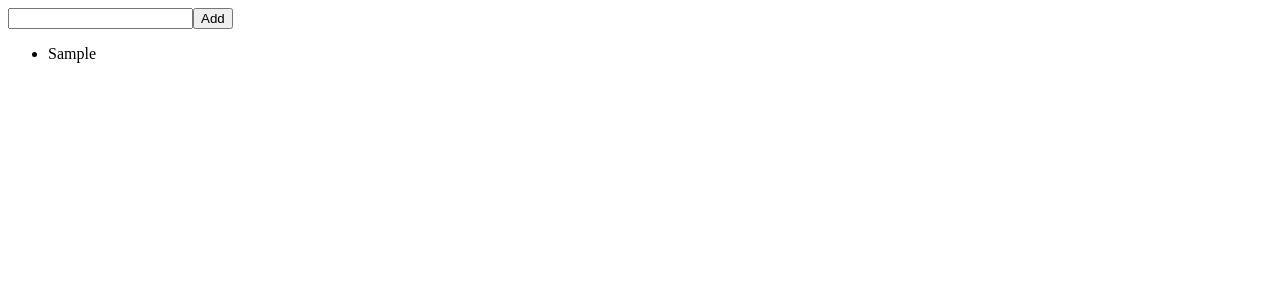
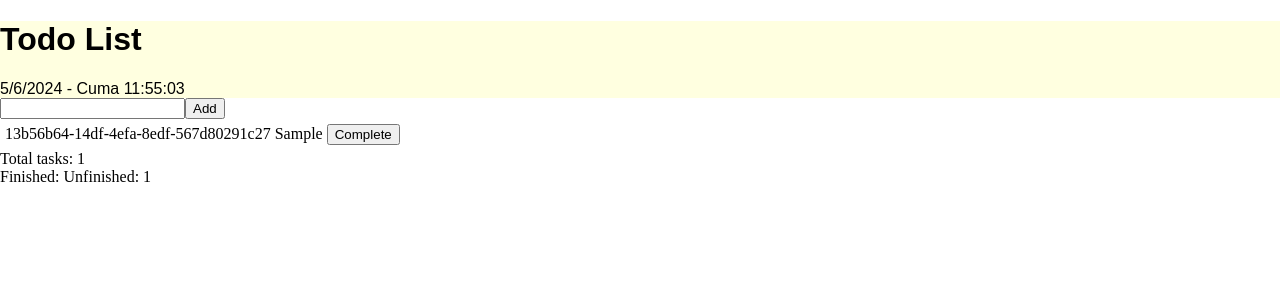
Before and after one commit to TalhaPekdemir/learning-react, a React (Vite) app in the folder v18/02-ToDoApp/todoapp/: page / in a window 1280 px wide. Both pictures are taken after typing "Sample" into the empty fields and a click on the button "Add". Shown: the top 300 px of the page. Built offline with nearby package versions, Linux system fonts and the light colour scheme.

Commit message:
added todo components

```diff
--- a/v18/02-ToDoApp/todoapp/index.html
+++ b/v18/02-ToDoApp/todoapp/index.html
@@ -4,6 +4,7 @@
 <head>
   <meta charset="UTF-8" />
   <meta name="viewport" content="width=device-width, initial-scale=1.0" />
+  <link rel="stylesheet" href="style.css">
   <title>Vite + React</title>
 </head>
 
--- a/v18/02-ToDoApp/todoapp/src/App.jsx
+++ b/v18/02-ToDoApp/todoapp/src/App.jsx
@@ -1,8 +1,10 @@
+import Header from "./components/Header";
 import ToDo from "./components/ToDo";
 
 function App() {
   return (
     <div>
+      <Header />
       <ToDo />
     </div>
   );
--- /dev/null
+++ b/v18/02-ToDoApp/todoapp/src/components/Header.jsx
@@ -0,0 +1,54 @@
+import React, { useState } from "react";
+import styles from "./Header.module.css";
+
+export default function Header() {
+  const [date, setDate] = useState("");
+
+  var d = new Date();
+
+  setInterval(updateDate, 1000);
+
+  function convertToDayString(dayNumber) {
+    var result =
+      dayNumber == 1
+        ? "Pazartesi"
+        : dayNumber == 2
+        ? "Salı"
+        : dayNumber == 3
+        ? "Çarşamba"
+        : dayNumber == 4
+        ? "Perşembe"
+        : dayNumber == 5
+        ? "Cuma"
+        : dayNumber == 6
+        ? "Cumartesi"
+        : dayNumber == 7
+        ? "Pazar"
+        : "Invalid day of time";
+
+    return result;
+  }
+
+  function formatSeconds(seconds) {
+    if (seconds.toString().length < 2) return `0${seconds}`;
+
+    return seconds;
+  }
+
+  function updateDate() {
+    setDate(
+      `${d.getUTCDay()}/${d.getUTCMonth()}/${d.getFullYear()} - ${convertToDayString(
+        d.getUTCDay()
+      )} ${d.getHours()}:${d.getUTCMinutes()}:${formatSeconds(
+        d.getUTCSeconds()
+      )}`
+    );
+  }
+
+  return (
+    <div className={styles.container}>
+      <h1>Todo List</h1>
+      <span>{date}</span>
+    </div>
+  );
+}
--- /dev/null
+++ b/v18/02-ToDoApp/todoapp/src/components/Header.module.css
@@ -0,0 +1,6 @@
+.container{
+    width: 100%;
+    margin: 0px;
+    font-family: Arial, Helvetica, sans-serif;
+    background-color: lightyellow;
+}
--- a/v18/02-ToDoApp/todoapp/src/components/ToDo.jsx
+++ b/v18/02-ToDoApp/todoapp/src/components/ToDo.jsx
@@ -1,32 +1,96 @@
 import { useState } from "react";
-import TodoListItem from "./TodoListItem";
+import styles from "./ToDo.module.css";
+import ToDoList from "./ToDoList";
 
 export default function ToDo() {
   const [todo, setTodo] = useState("");
   const [todoList, setTodoList] = useState([]);
 
+  // get total amount of todos
+  var totalTasks = todoList.length;
+
+  // get amount of finished todos
+  var finishedTasks = todoList.filter((item) => {
+    item.isCompleted == true;
+  });
+
+  // get amount of unfinished todos
+  var unfinishedTasks = totalTasks - finishedTasks;
+
+  // handler for add todo button
   function handleAddClick(e) {
     // prevent page refreshing
     e.preventDefault();
 
     // add todo from input to todoList
-    setTodoList([...todoList, todo]);
+    setTodoList([
+      ...todoList,
+      { id: crypto.randomUUID(), name: todo, isCompleted: false },
+    ]);
 
     // clear input field
     setTodo("");
   }
 
+  // works but noted that building another array might suffer performance
+  // TODO: benchmark both
+  // Benchmark result:
+  // Updating a todo takes less than a millisecond in both cases.
+  function completeTodoCallback(id) {
+    const startTime = Date.now();
+    // find the index of todo that needs updating
+    // const updateIndex = todoList.findIndex((todo) => todo.id === id);
+
+    // // change property of todo
+    // const updatedTodo = {
+    //   ...todoList[updateIndex],
+    //   isCompleted: !todoList[updateIndex].isCompleted,
+    // };
+
+    // // then sandwich updated todo using slice and spread operator
+    // const updatedTodoList = [
+    //   ...todoList.slice(0, updateIndex),
+    //   updatedTodo,
+    //   ...todoList.slice(updateIndex + 1),
+    // ];
+
+    const updatedTodoList = todoList.map((todo) => {
+      if (todo.id === id) {
+        return { ...todo, isCompleted: !todo.isCompleted };
+      }
+      return todo;
+    });
+
+    const stopTime = Date.now();
+
+    const elapsed = stopTime - startTime;
+    console.log(elapsed + "ms");
+
+    setTodoList(updatedTodoList);
+  }
+
   return (
     <div>
-      <form>
-        <input value={todo} onChange={(e) => setTodo(e.target.value)} />
-        <button onClick={(e) => handleAddClick(e)}>Add</button>
-      </form>
-      <ul>
-        {todoList.map((item) => (
-          <TodoListItem key={crypto.randomUUID()} todo={item} />
-        ))}
-      </ul>
+      <div>
+        <form>
+          <input
+            value={todo}
+            onChange={(e) => setTodo(e.target.value)}
+            className={styles.todoInput}
+          />
+          <button
+            onClick={(e) => handleAddClick(e)}
+            className={styles.todoFormButton}
+          >
+            Add
+          </button>
+        </form>
+      </div>
+      <ToDoList todoList={todoList} completeCallback={completeTodoCallback} />
+      Total tasks: {totalTasks}
+      <br />
+      Finished: {finishedTasks}
+      Unfinished: {unfinishedTasks}
     </div>
   );
 }
--- /dev/null
+++ b/v18/02-ToDoApp/todoapp/src/components/ToDo.module.css
@@ -0,0 +1,44 @@
+/* h1{
+    font-family: Arial, Helvetica, sans-serif;
+}
+
+.container{
+    display: flex;
+    justify-content: center;
+    align-items: center;
+}
+
+.inputContainer{
+    display: block;
+    background-color: ghostwhite;
+}
+
+.todoInput{
+    padding: 10px;
+    margin-top: 10px;
+    margin-left: 10px;
+    margin-bottom: 10px;
+    width: 400px;
+    font-family: Arial, Helvetica, sans-serif;
+    font-size: medium;
+    border-top-left-radius:  10px;
+    border-bottom-left-radius: 10px;
+    border-color: black;
+    border-style: solid 1px;
+}
+
+.todoFormButton{
+    padding: 10px;
+    width: 75px;
+    font-family: Arial, Helvetica, sans-serif;
+    font-size: medium;
+    border-top-right-radius: 10px;
+    border-bottom-right-radius: 10px;
+    border-color: black;
+    border-style: solid 1px;
+}
+
+.todoListContainer{
+    width: 50%;
+    background-color: #d8c654;
+} */
--- /dev/null
+++ b/v18/02-ToDoApp/todoapp/src/components/ToDoList.jsx
@@ -0,0 +1,17 @@
+import TodoListItem from "./TodoListItem";
+
+export default function ToDoList({ todoList, completeCallback }) {
+  return (
+    <div>
+      <ul style={{ listStyleType: "none", padding: 5, margin: 0 }}>
+        {todoList.map((item) => (
+          <TodoListItem
+            key={item.id}
+            todo={item}
+            completeCallback={completeCallback}
+          />
+        ))}
+      </ul>
+    </div>
+  );
+}
--- a/v18/02-ToDoApp/todoapp/src/components/TodoListItem.jsx
+++ b/v18/02-ToDoApp/todoapp/src/components/TodoListItem.jsx
@@ -1,7 +1,27 @@
-export default function TodoListItem({ todo }) {
+import { useState } from "react";
+
+export default function TodoListItem({ todo, completeCallback }) {
+  // const [todo, setTodo] = useState(todoProp);
+
+  function todoItemClickHandler(id) {
+    // setTodo({ ...todo, isCompleted: !todo.isCompleted });
+    completeCallback(id);
+  }
+
   return (
     <>
-      <li>{todo}</li>
+      <li /*onClick={(e) => todoItemClickHandler(e)}*/>
+        {todo.id}{" "}
+        <span
+          style={todo.isCompleted ? { textDecoration: "line-through" } : {}}
+        >
+          {todo.name}
+        </span>{" "}
+        {/* {todo.isCompleted ? "true" : "false"} */}
+        <button onClick={() => todoItemClickHandler(todo.id)}>
+          {todo.isCompleted ? "Revert" : "Complete"}
+        </button>
+      </li>
     </>
   );
 }
--- /dev/null
+++ b/v18/02-ToDoApp/todoapp/style.css
@@ -0,0 +1,5 @@
+html,body{
+    height: 100%;
+    margin: 0px;
+    padding: 0px;
+}
```
